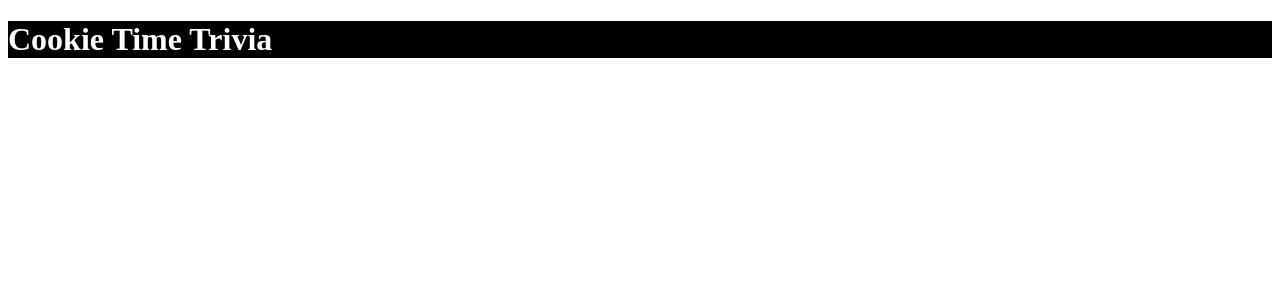
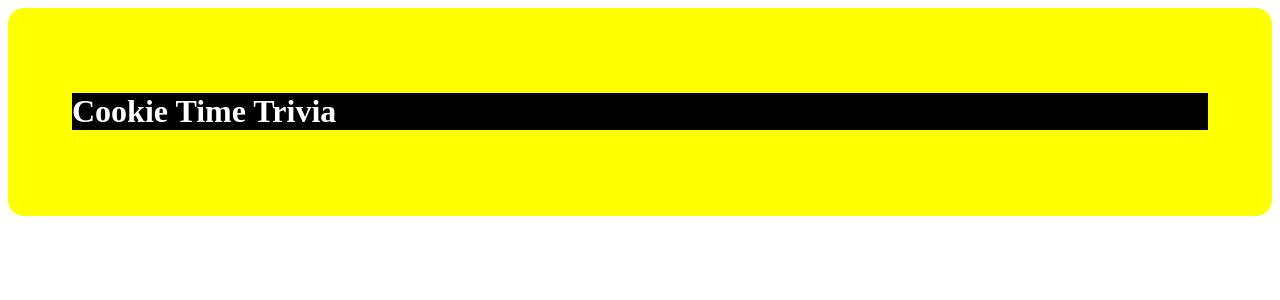
Before and after one commit to alecthibodeau/cookie-time-trivia, a React (Create React App) app: page / in a window 1280 px wide. Shown: the top 300 px of the page. Built offline with nearby package versions, Linux system fonts and the light colour scheme.

Commit message:
Import Emotion to write styles with objects

```diff
--- a/public/index.html
+++ b/public/index.html
@@ -24,7 +24,7 @@
       work correctly both with client-side routing and a non-root public URL.
       Learn how to configure a non-root public URL by running `npm run build`.
     -->
-    <title>React App</title>
+    <title>Cookie Time Trivia</title>
   </head>
   <body>
     <noscript>You need to enable JavaScript to run this app.</noscript>
--- a/src/App.tsx
+++ b/src/App.tsx
@@ -1,6 +1,11 @@
+/** @jsxImportSource @emotion/react */
+
+/* Styles */
+import appStyles from './styles/app-styles';
+
 function App() {
   return (
-    <div>
+    <div css={appStyles.mainDiv}>
       <h1>
         Cookie Time Trivia
       </h1>
--- /dev/null
+++ b/src/styles/app-styles.ts
@@ -0,0 +1,10 @@
+const appStyles = {
+
+  mainDiv: {
+    padding: '4rem',
+    backgroundColor: '#ff0',
+    borderRadius: '1rem'
+  }
+}
+
+export default appStyles;
```
